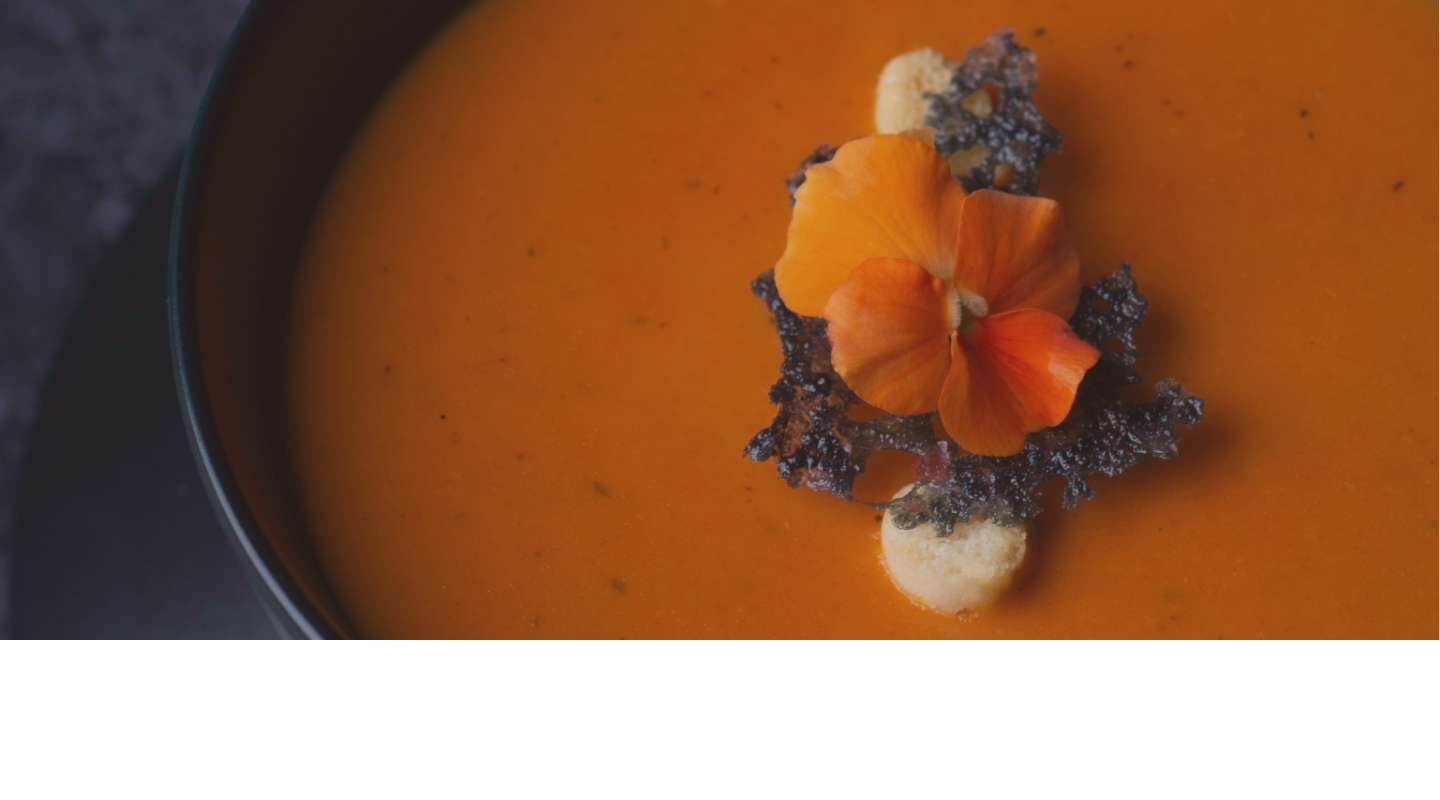
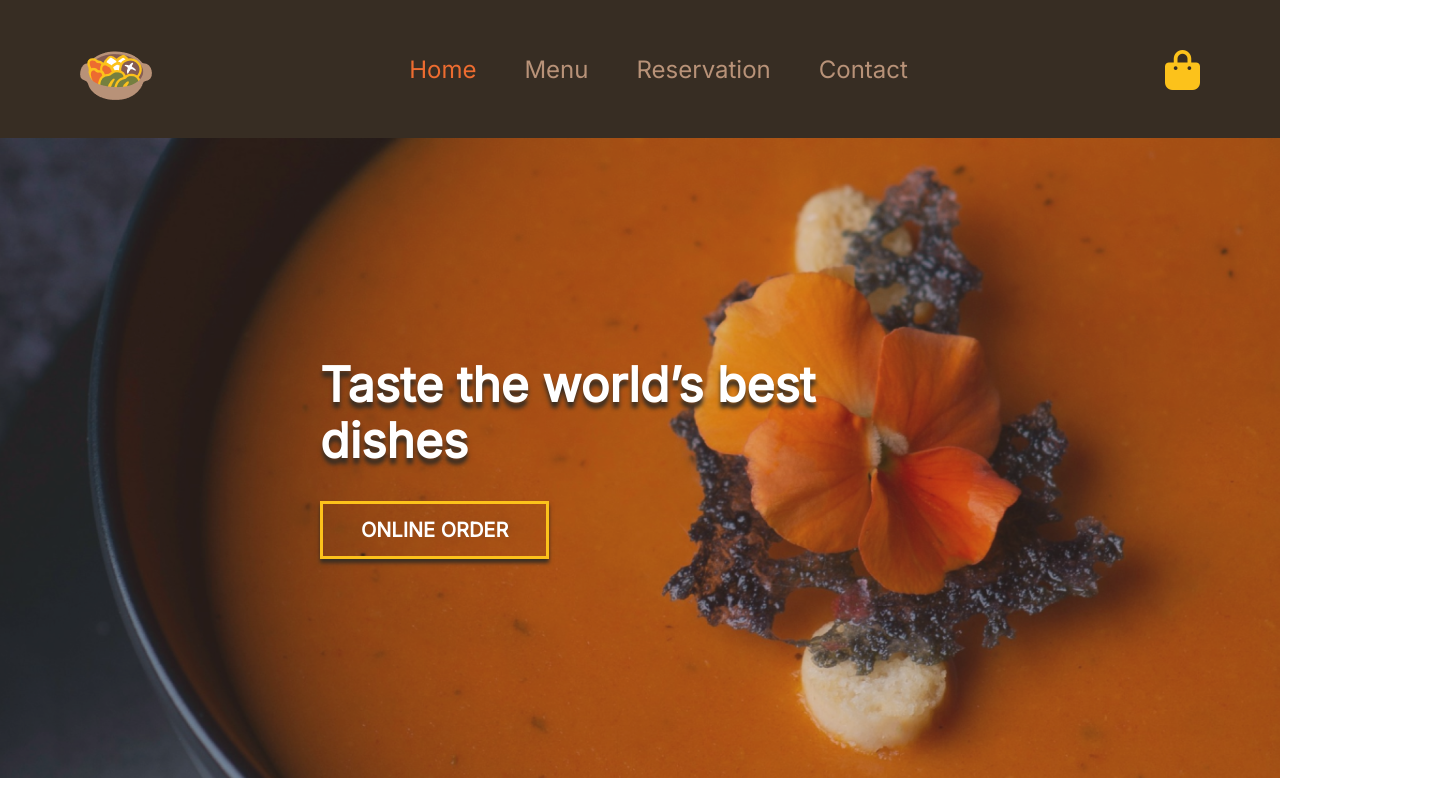
Before and after one commit to shoniamary/homework7, a plain HTML site: page index.html in a window 1280 px wide. Shown: the whole page, 1440 px wide, since content can reach past the window. Drawn offline with Linux system fonts and the light colour scheme.

Commit message:
add section

```diff
--- a/css/style.css
+++ b/css/style.css
@@ -1,23 +1,32 @@
-.container{
+.container {
     margin: auto;
-    width: min(100%,1440px);
+    width: min(100%, 1440px);
+    margin-top: 138.4px;
 }
+
 /* header */
-header{
+header {
     display: flex;
     background: #372D23;
     padding: 32px 80px;
     position: fixed;
-    width: 100%;
+    width: inherit;
+    max-width: inherit;
     justify-content: space-between;
     align-items: center;
+    transform: translateX(-50%);
+    left: 50%;
+    top: 0;
+
 }
-.header_ul{
+
+.header_ul {
     display: flex;
     column-gap: 48px;
 
 }
-.active{
+
+.active {
     color: #ED6C30;
     font-family: 'Inter', sans-serif;
     font-size: 24px;
@@ -25,7 +34,8 @@ font-style: normal;
     font-weight: 400;
     line-height: 32px;
 }
-.no_active{
+
+.no_active {
     color: #B89278;
     font-family: 'Inter', sans-serif;
     font-size: 24px;
@@ -33,13 +43,50 @@ font-style: normal;
     font-weight: 400;
     line-height: 32px;
 }
-.fa-bag-shopping{
+
+.fa-bag-shopping {
     color: #FCC21B;
     font-size: 40px;
 }
+
 /* section1 */
-.section1{
+.section1 {
+   height: 640px;
+    position: relative;
+
+}
+.section1_cover{
     width: 100%;
-    height:100%;
-    position: relative;
+    height: 100%;
+    object-fit: cover;
 }
+.section1_content{
+position: absolute;
+top:50%;
+left: 50%;
+transform: translate(-50%,-50%);
+
+}
+.section1_title {
+    color: #FFF;
+    font-family: 'Inter', sans-serif;
+    text-shadow: 0px 6px 4px #372D23;
+    font-size: 48px;
+    font-style: normal;
+    font-weight: 700;
+    line-height: 56px;
+    margin-bottom: 32px;
+}
+.section1_button{
+    border: 3px solid #FCC21B;
+box-shadow: 0px 4px 4px 0px #372D23;
+padding: 12px 38px;
+background-color: transparent;
+color: #FFF;
+
+font-family: Inter;
+font-size: 20px;
+font-style: normal;
+font-weight: 700;
+line-height: 28px;
+}
--- a/index.html
+++ b/index.html
@@ -1,5 +1,6 @@
 <!DOCTYPE html>
 <html lang="en">
+
 <head>
     <meta charset="UTF-8">
     <meta name="viewport" content="width=device-width, initial-scale=1.0">
@@ -11,25 +12,42 @@
     <link rel="preconnect" href="https://fonts.gstatic.com" crossorigin>
     <link href="https://fonts.googleapis.com/css2?family=Inter&family=Ubuntu&display=swap" rel="stylesheet">
 </head>
+
 <body>
     <div class="container">
         <!-- header -->
         <header>
-  <a href="index.html"><img src="images/noto-v1_pot-of-food.png" alt="">  </a>
+            <a href="index.html"><img src="images/noto-v1_pot-of-food.png" alt=""> </a>
             <nav>
                 <ul class="header_ul">
-        <li class="active">Home</li>
-        <li class="no_active">Menu</li>
-        <li class="no_active">Reservation</li>
-        <li class="no_active">Contact</li>
+                    <li>
+                        <a href="index.html" class="active">Home</a>
+                    </li>
+                    <li>
+                        <a href="about.html" class="no_active">Menu</a>
+                    </li>
+                    <li>
+                        <a href="contact.html" class="no_active">Reservation</a>
+                    </li>
+                    <li>
+                        <a href="contact.html" class="no_active">Contact</a>
+                    </li>
                 </ul>
             </nav>
             <i class="fa-solid fa-bag-shopping"></i>
         </header>
         <section class="section1">
-    <img src="images/Rectangle 1.png" alt="">
+            <img src="images/Rectangle 1.png" alt="" class="section1_cover">
+            <div class="section1_content">
+                <h3 class="section1_title">Taste the world’s best dishes</h3>
+                <button class="section1_button">ONLINE ORDER</button>
+            </div>
+        </section>
+        <section class="section2">
+
         </section>
     </div>
 
 </body>
+
 </html>
```
Lines whose indentation alone changed are shown as unchanged.
